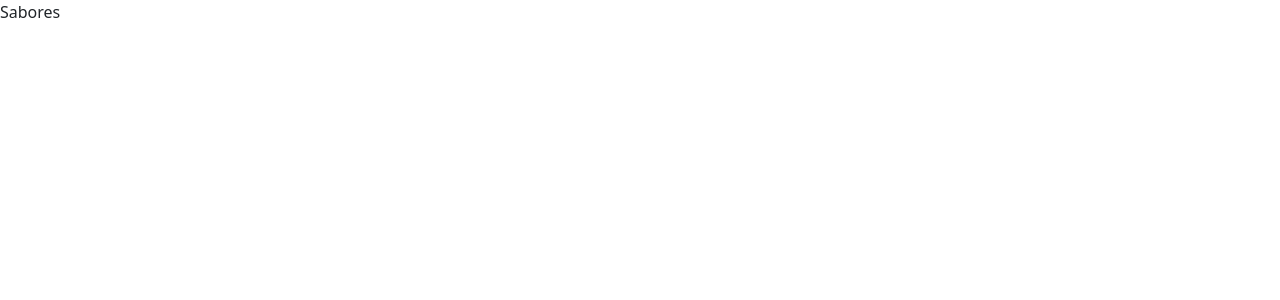
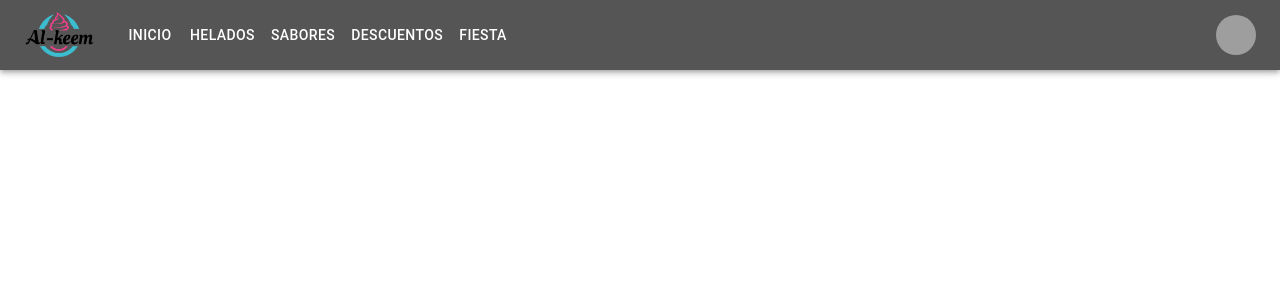
Before and after one commit to al-mr1234/helados, a React (Create React App) app: page /Sabores in a window 1280 px wide. Shown: the top 300 px of the page. Built offline with nearby package versions, Linux system fonts and the light colour scheme; grey boxes are pictures that could not be loaded.

Commit message:
nav d productos
asas

```diff
--- a/src/components/Sabores.jsx
+++ b/src/components/Sabores.jsx
@@ -1,7 +1,11 @@
 import React from 'react'
+import Nav from '../components/modulos/nav'
 
 export default function Sabores() {
     return (
-        <div>Sabores</div>
+        <>
+            <Nav />
+            </>
+
     )
 }
```
